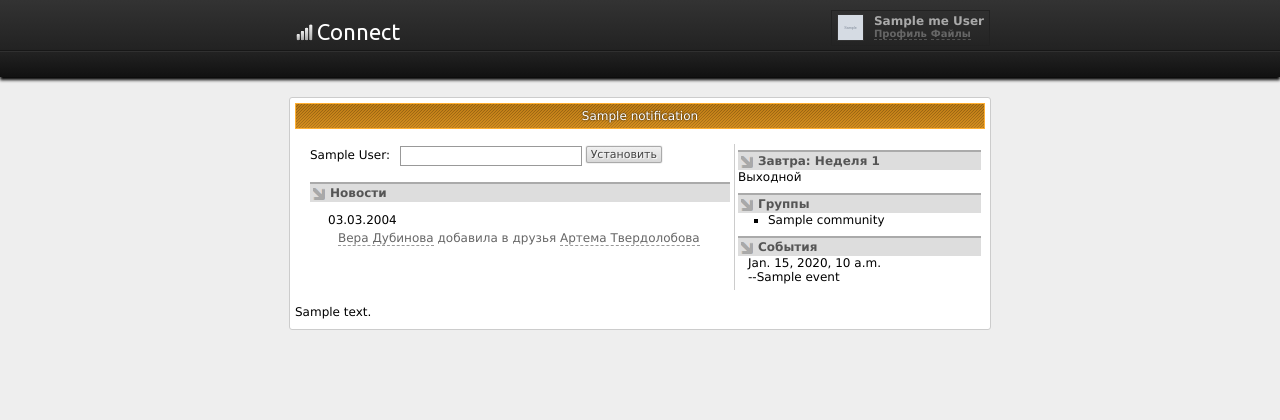
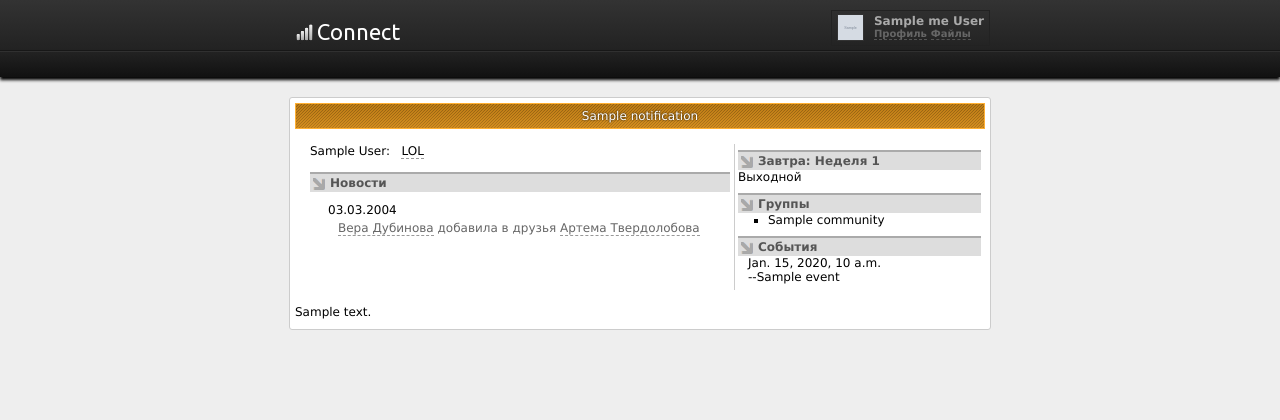
Before and after one commit to Ozerich/connect, a Django app: template templates/dashboard.html in a window 1280 px wide. Shown: the top 420 px of the page. Run offline with Django 3.2, Linux system fonts and the light colour scheme; the template is opened without the code that fills it: most values are stand-ins (such as "Sample title", 1, 10 or a date in 2020); grey boxes marked "Sample" are stand-in pictures.

Commit message:
status ui

```diff
--- a/templates/dashboard.html
+++ b/templates/dashboard.html
@@ -49,7 +49,13 @@
 
 </div>
 
-<span style="line-height: 22px">{{me.full_name}}:&nbsp;&nbsp;</span><input class="text" type="text" id="statusbox"><a href="#" class="cbutton">Установить</a>
+<span style="">{{me.full_name}}:&nbsp;&nbsp;
+<a class="inner" href="#" onclick="$('#edit-status').show(); $(this).hide(); return false;">LOL</a>
+<span id="edit-status" style="display: none">
+<input class="text" type="text" id="statusbox"><a href="#" class="cbutton">Установить</a>
+</span>
+</span>
+
 <br/><br/>
 
     <div style="width:400px" class="block-title">Новости</div>
```
